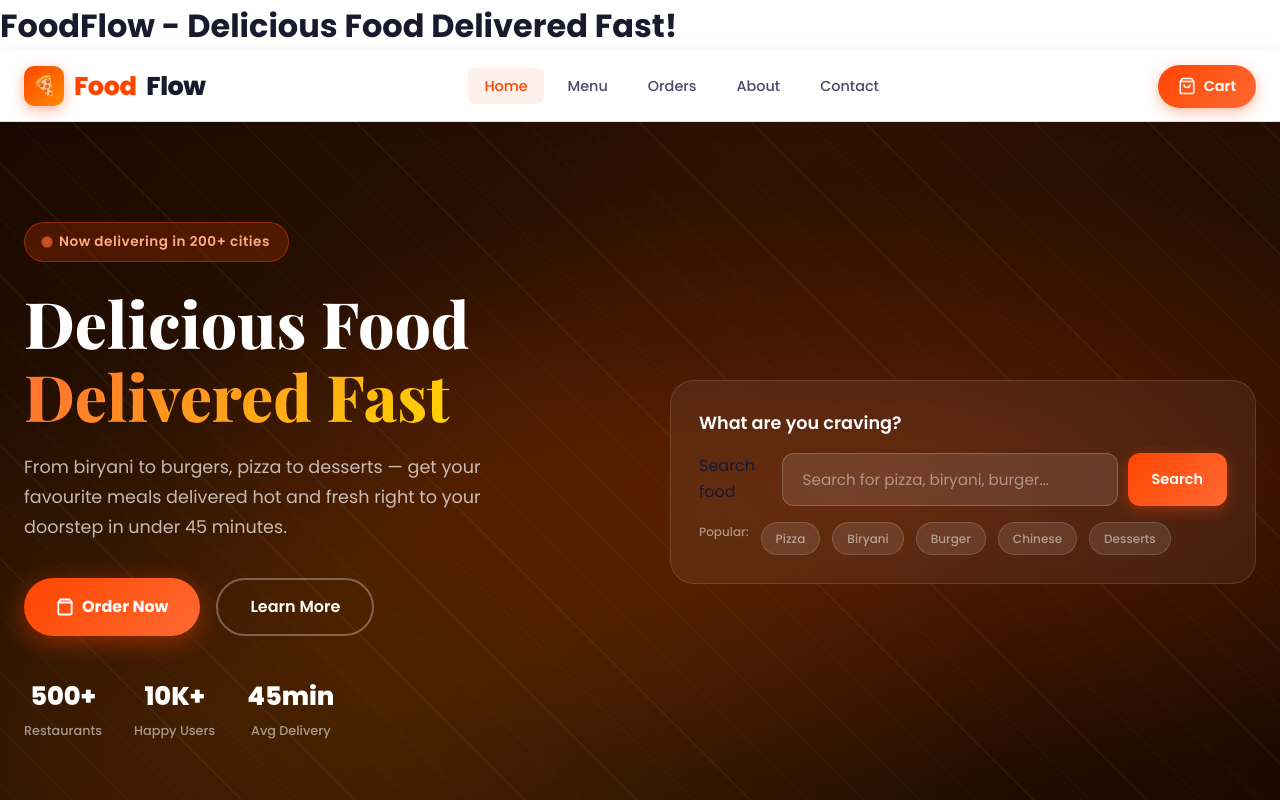
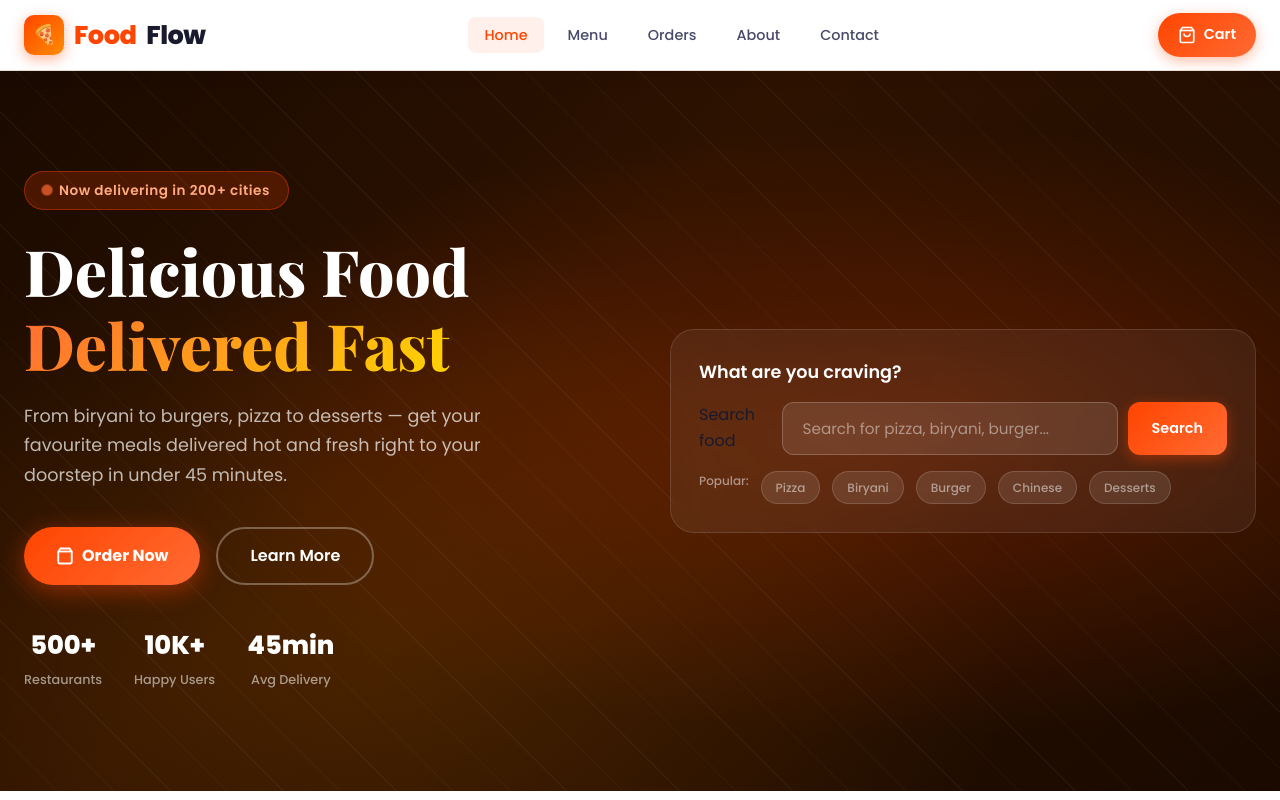
Before and after one commit to mou01149-jpg/foodflow-aws-devops, a plain HTML site: page FoodFlow/index.html in a window 1280 px wide. Shown: the top 800 px of the page. Drawn offline with nearby package versions, Linux system fonts and the light colour scheme.

Commit message:
Update index.html

```diff
--- a/FoodFlow/index.html
+++ b/FoodFlow/index.html
@@ -1,5 +1,4 @@
 <!DOCTYPE html>
-<h1>FoodFlow - Delicious Food Delivered Fast!</h1>
 <html lang="en">
 <head>
   <meta charset="UTF-8" />
```
